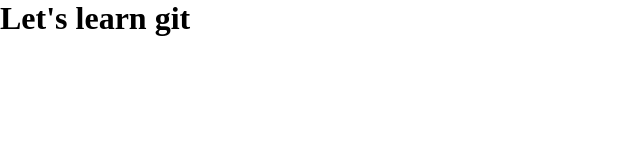
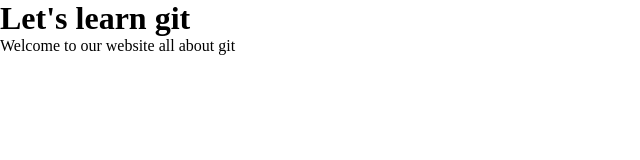
Before and after one commit to de-angel137/git-beginners, a plain HTML site: page index.html in a window 1280 px wide. Shown: the whole page, without its empty margins (0-640 px from the left). Drawn offline with Linux system fonts and the light colour scheme; files that its build step writes are made by us from their sources.

Commit message:
Added welcome message

```diff
--- a/index.html
+++ b/index.html
@@ -8,5 +8,6 @@
   </head>
   <body>
     <h1>Let's learn git</h1>
+    <p>Welcome to our website all about git</p>
   </body>
 </html>
```
